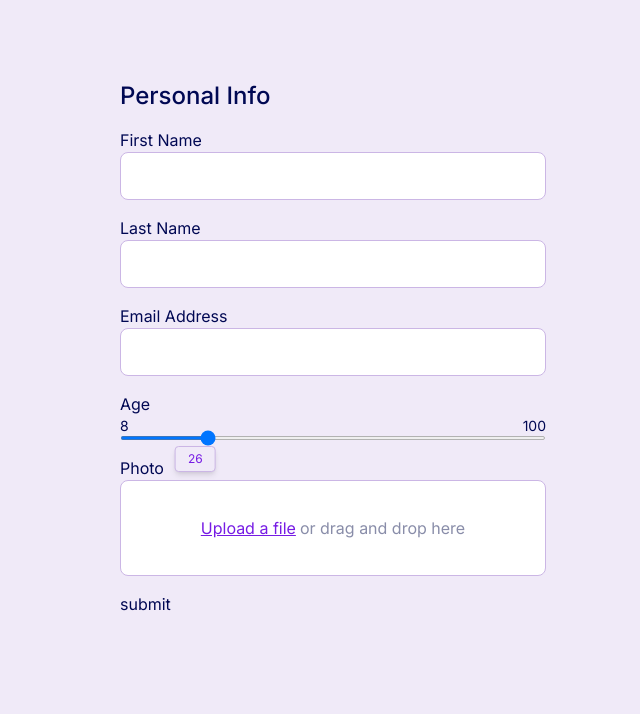
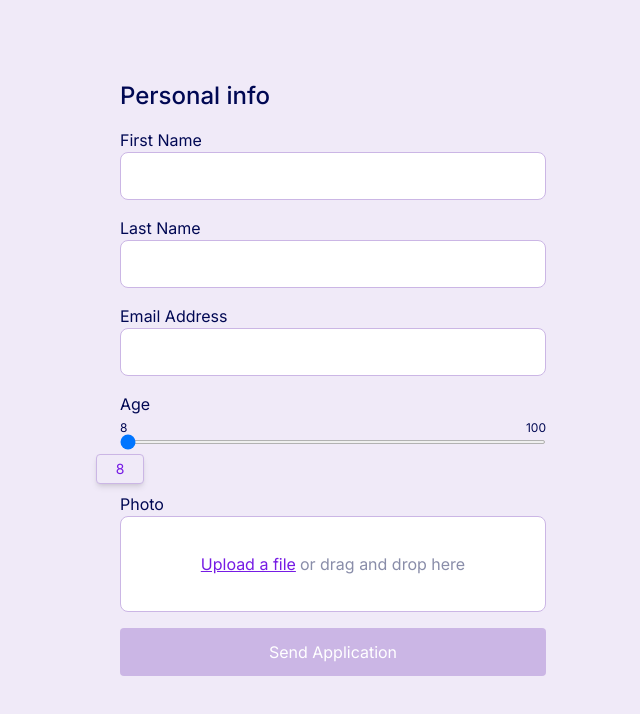
Before and after one commit to Radexman/workout-form, a React (Vite) app: page / in a window 1280 px wide. Shown: the top 714 px of the page, without its empty margins (307-947 px from the left). Built offline with nearby package versions, Linux system fonts and the light colour scheme.

Commit message:
feat: spearate to individual components and improve validation

```diff
--- a/package.json
+++ b/package.json
@@ -11,12 +11,14 @@
   },
   "dependencies": {
     "@tailwindcss/vite": "^4.1.12",
+    "clsx": "^2.1.1",
     "react": "^19.1.1",
     "react-dom": "^19.1.1",
     "tailwindcss": "^4.1.12"
   },
   "devDependencies": {
     "@eslint/js": "^9.33.0",
+    "@iconify/react": "^6.0.0",
     "@types/react": "^19.1.10",
     "@types/react-dom": "^19.1.7",
     "@vitejs/plugin-react": "^5.0.0",
--- a/src/components/FormContainer.tsx
+++ b/src/components/FormContainer.tsx
@@ -1,11 +1,17 @@
 import { useState, type ChangeEvent, type FormEvent } from 'react';
+
+import TextInput from './inputs/TextInput';
+import RangeInput from './inputs/RangeInput';
+import FileInput from './inputs/FileInput';
+import Button from './ui/Button';
+import { validateForm } from '../utils/validateForm';
 
 const FormContainer = () => {
   const [formData, setFormData] = useState({
     firstName: '',
     lastName: '',
     email: '',
-    age: 26,
+    age: 8,
     photo: null as File | null,
     date: '',
     hour: '',
@@ -14,134 +20,79 @@ const FormContainer = () => {
 
   const handleChange = (event: ChangeEvent<HTMLInputElement | HTMLSelectElement>) => {
     const { name, value, files } = event.target as any;
-    if (name === 'photo' && files) {
-      setFormData((prev) => ({ ...prev, photo: files[0] }));
-    } else {
-      setFormData((prev) => ({ ...prev, [name]: value }));
-    }
+
+    setFormData((prev) => ({
+      ...prev,
+      [name]: name === 'photo' && files ? files[0] : value,
+    }));
   };
 
-  const validate = () => {
-    const newErrors: { [key: string]: string } = {};
-    if (!formData.firstName) newErrors.firstName = 'First name required';
-    if (!formData.lastName) newErrors.lastName = 'Last name required';
-    if (!formData.email) newErrors.email = 'Email required';
-    if (!formData.age || formData.age < 9 || formData.age > 100)
-      newErrors.age = 'Age must be between 9 and 100';
-    if (!formData.photo) newErrors.photo = 'Photo required';
-    setErrors(newErrors);
-    console.log('Validation error');
-    return Object.keys(newErrors).length === 0;
+  const isFormFilled = () => {
+    return (
+      formData.firstName && formData.lastName && formData.email && formData.age && formData.photo
+    );
   };
 
   const handleSubmit = (event: FormEvent) => {
     event.preventDefault();
-    if (!validate()) return;
+    const newErrors = validateForm(formData);
+    setErrors(newErrors);
 
-    console.log(formData);
+    if (Object.keys(newErrors).length === 0) {
+      console.log('Form is valid ✅', formData);
+    }
   };
 
   return (
     <div className="text-primary-dark mx-auto max-w-md py-20">
       <div className="grid place-content-center">
-        <h1 className="mb-4 text-2xl font-medium">Personal Info</h1>
+        <h1 className="mb-4 text-2xl font-medium">Personal info</h1>
         <form onSubmit={handleSubmit} className="w-full space-y-4" noValidate>
-          <div className="flex flex-col">
-            <label htmlFor="firstName">First Name</label>
-            <input
-              type="text"
-              id="firstName"
+          <TextInput
+            label="First Name"
             name="firstName"
             value={formData.firstName}
             onChange={handleChange}
-              className="border-muted text-primary-dark h-12 w-[342px] rounded-lg border bg-white px-4 font-medium md:w-[426px]"
+            error={errors.firstName}
             required
           />
-            {errors.firstName && <p className="text-error">{errors.firstName}</p>}
-          </div>
-          <div className="flex flex-col">
-            <label htmlFor="lastName">Last Name</label>
-            <input
-              type="text"
-              id="lastName"
+          <TextInput
+            label="Last Name"
             name="lastName"
             value={formData.lastName}
             onChange={handleChange}
-              className="border-muted text-primary-dark h-12 w-[342px] rounded-lg border bg-white px-4 font-medium md:w-[426px]"
+            error={errors.lastName}
             required
           />
-            {errors.lastName && <p className="text-error">{errors.lastName}</p>}
-          </div>
-          <div className="flex flex-col">
-            <label htmlFor="email">Email Address</label>
-            <input
+          <TextInput
+            label="Email Address"
+            name="email"
             type="email"
-              id="email"
-              name="email"
             value={formData.email}
             onChange={handleChange}
-              className="border-muted text-primary-dark h-12 w-[342px] rounded-lg border bg-white px-4 font-medium md:w-[426px]"
+            error={errors.email}
             required
           />
-            {errors.email && <p className="text-error">{errors.email}</p>}
-          </div>
-          <div className="relative flex flex-col">
-            <label htmlFor="age">Age</label>
-            <div className="flex justify-between text-sm">
-              <div>8</div>
-              <div>100</div>
-            </div>
-            <input
-              type="range"
+          <RangeInput
+            label="Age"
             name="age"
-              id="age"
+            value={formData.age}
+            onChange={handleChange}
+            error={errors.age}
             min={8}
             max={100}
-              value={formData.age}
-              onChange={handleChange}
-              className="bg-muted h-1 w-[342px] cursor-pointer rounded-xl md:w-[426px]"
             required
           />
-            {errors.age && <p className="text-error">{errors.age}</p>}
-            {/* Tooltip */}
-            <div
-              className="bg-background text-primary border-muted absolute -bottom-8 -translate-x-1/2 rounded border px-3 py-1 text-xs shadow-md"
-              style={{
-                left: `calc(${((formData.age - 8) / (100 - 8)) * 100}% - 0.5rem)`,
-              }}
-            >
-              {formData.age}
-            </div>
-          </div>
-          <div className="flex flex-col">
-            <label htmlFor="photo">Photo</label>
-            <label
-              htmlFor="photo"
-              className="border-muted text-primary-blue relative flex h-[96px] w-[342px] cursor-pointer items-center justify-center rounded-lg border bg-white text-center hover:bg-blue-50 md:w-[426px]"
-            >
-              {formData.photo ? (
-                <span className="text-primary">{formData.photo.name}</span>
-              ) : (
-                <>
-                  <span className="text-primary mr-1 underline">Upload a file</span>{' '}
-                  <span className="text-muted-text">or drag and drop here</span>
-                </>
-              )}
-              <input
-                type="file"
+          <FileInput
+            label="Photo"
             name="photo"
-                id="photo"
-                accept=".jpg,.jpeg,.png"
+            value={formData.photo}
             onChange={handleChange}
-                className="absolute inset-0 h-full w-full cursor-pointer opacity-0"
+            error={errors.photo}
             required
           />
-            </label>
-            {errors.photo && <p className="text-error">{errors.photo}</p>}
-          </div>
-          <button type="submit" disabled={Object.keys(errors).length > 0}>
-            submit
-          </button>
+
+          <Button text="Send Application" disabled={!isFormFilled()} />
         </form>
       </div>
     </div>
--- /dev/null
+++ b/src/components/inputs/FileInput.tsx
@@ -0,0 +1,53 @@
+import clsx from 'clsx';
+import type { ChangeEvent } from 'react';
+
+interface FileInputProps {
+  label: string;
+  name: string;
+  value: File | null;
+  onChange: (event: ChangeEvent<HTMLInputElement>) => void;
+  error?: string;
+  required?: boolean;
+}
+
+const FileInput = ({ label, name, value, onChange, error, required }: FileInputProps) => {
+  return (
+    <div className="mt-12 flex flex-col">
+      <label htmlFor={name}>{label}</label>
+      <label
+        htmlFor={name}
+        className={clsx(
+          'border-muted text-primary-blue relative flex h-[96px] w-full max-w-[426px] cursor-pointer items-center justify-center rounded-lg border bg-white text-center hover:bg-blue-50',
+          { 'ring-error ring-2': error }
+        )}
+      >
+        {value ? (
+          <span className="text-primary">{value.name}</span>
+        ) : (
+          <>
+            <span className="text-primary mr-1 underline">Upload a file</span>{' '}
+            <span className="text-muted-text hidden md:inline">or drag and drop here</span>
+          </>
+        )}
+        <input
+          type="file"
+          id={name}
+          name={name}
+          onChange={onChange}
+          accept=".jpg,.jpeg,.png"
+          className="peer absolute inset-0 h-full w-full cursor-pointer opacity-0"
+          required={required}
+          onFocus={(event) =>
+            event.currentTarget.parentElement?.classList.add('ring-2', 'ring-primary-hover')
+          }
+          onBlur={(event) =>
+            event.currentTarget.parentElement?.classList.remove('ring-2', 'ring-primary-hover')
+          }
+        />
+      </label>
+      {error && <p className="text-error">{error}</p>}
+    </div>
+  );
+};
+
+export default FileInput;
--- /dev/null
+++ b/src/components/inputs/RangeInput.tsx
@@ -0,0 +1,66 @@
+import clsx from 'clsx';
+import type { ChangeEvent } from 'react';
+
+interface RangeInputProps {
+  label: string;
+  name: string;
+  value: number;
+  onChange: (event: ChangeEvent<HTMLInputElement>) => void;
+  error?: string;
+  required?: boolean;
+  min: number;
+  max: number;
+}
+
+const RangeInput = ({
+  label,
+  name,
+  value,
+  onChange,
+  error,
+  required,
+  min,
+  max,
+}: RangeInputProps) => {
+  return (
+    <div className="relative flex flex-col">
+      <label htmlFor={name}>{label}</label>
+
+      <div className="flex justify-between py-1 text-xs">
+        <div>{min}</div>
+        <div>{max}</div>
+      </div>
+
+      <input
+        type="range"
+        name={name}
+        id={name}
+        value={value}
+        onChange={onChange}
+        min={min}
+        max={max}
+        required={required}
+        className={clsx(
+          'bg-muted focus:outline-primary-hover h-1 w-full max-w-[426px] cursor-pointer rounded-xl',
+          { 'ring-error ring-2': error }
+        )}
+        style={{ position: 'relative', zIndex: 2 }}
+      />
+
+      {error && <p className="text-sm">{error}</p>}
+
+      {/* Tooltip */}
+      <div
+        className="bg-background text-primary border-muted pointer-events-none absolute -bottom-10 w-12 rounded border py-1 text-center text-sm shadow-md"
+        style={{
+          left: `${((value - min) / (max - min)) * 100}%`,
+          transform: 'translateX(-50%)',
+        }}
+      >
+        {value}
+      </div>
+    </div>
+  );
+};
+
+export default RangeInput;
--- /dev/null
+++ b/src/components/inputs/TextInput.tsx
@@ -0,0 +1,46 @@
+import clsx from 'clsx';
+import { Icon } from '@iconify/react';
+import type { ChangeEvent } from 'react';
+
+interface TextInputProps {
+  label: string;
+  name: string;
+  value: string;
+  onChange: (event: ChangeEvent<HTMLInputElement>) => void;
+  error?: string;
+  type?: string;
+  required?: boolean;
+}
+
+const TextInput = ({ label, name, value, onChange, error, type, required }: TextInputProps) => {
+  return (
+    <div className="flex flex-col">
+      <label htmlFor={name}>{label}</label>
+      <input
+        id={name}
+        name={name}
+        type={type}
+        value={value}
+        onChange={onChange}
+        className={clsx(
+          'border-muted text-primary-dark focus:outline-primary-hover focus:bg-primary-hover/5 h-12 w-full max-w-[426px] rounded-lg border bg-white px-4 font-medium',
+          {
+            'bg-error shadow-error border-red-500 shadow-sm': error,
+          }
+        )}
+        required={required}
+      />
+      {error && (
+        <div className="flex gap-1">
+          <Icon icon="mingcute:warning-fill" className="text-error mt-[2px] h-5 w-5" />
+          <div>
+            <p className="text-sm">{error}</p>
+            <p className="text-sm">Example: address@email.com</p>
+          </div>
+        </div>
+      )}
+    </div>
+  );
+};
+
+export default TextInput;
--- /dev/null
+++ b/src/components/ui/Button.tsx
@@ -0,0 +1,23 @@
+import clsx from 'clsx';
+
+interface ButtonProps {
+  text: string;
+  disabled: boolean;
+}
+
+const Button = ({ text, disabled }: ButtonProps) => {
+  return (
+    <button
+      type="submit"
+      disabled={disabled}
+      className={clsx(
+        'w-[342px] rounded-sm px-4 py-3 font-sans text-white md:w-[426px]',
+        disabled ? 'bg-muted cursor-default' : 'bg-primary hover:bg-primary-hover cursor-pointer'
+      )}
+    >
+      {text}
+    </button>
+  );
+};
+
+export default Button;
--- /dev/null
+++ b/src/utils/validateForm.ts
@@ -0,0 +1,32 @@
+import type { FormData } from '../types';
+
+export const validateForm = (formData: FormData) => {
+  const errors: { [key: string]: string } = {};
+
+  if (!formData.firstName) {
+    errors.firstName = 'First name required';
+  }
+
+  if (!formData.lastName) {
+    errors.lastName = 'Last name required';
+  }
+
+  if (!formData.email) {
+    errors.email = 'Email required';
+  } else {
+    const emailRegex = /^[^\s@]+@[^\s@]+\.[^\s@]+$/;
+    if (!emailRegex.test(formData.email)) {
+      errors.email = 'Please use correct formatting';
+    }
+  }
+
+  if (!formData.age || formData.age < 8 || formData.age > 100) {
+    errors.age = 'Age must be between 8 and 100';
+  }
+
+  if (!formData.photo) {
+    errors.photo = 'Photo required';
+  }
+
+  return errors;
+};
```
Also changed, not shown: src/types.ts (added, +9 -0 lines), 1 other file (tests, documents, lock files or other folders). Lines whose indentation alone changed are shown as unchanged.
